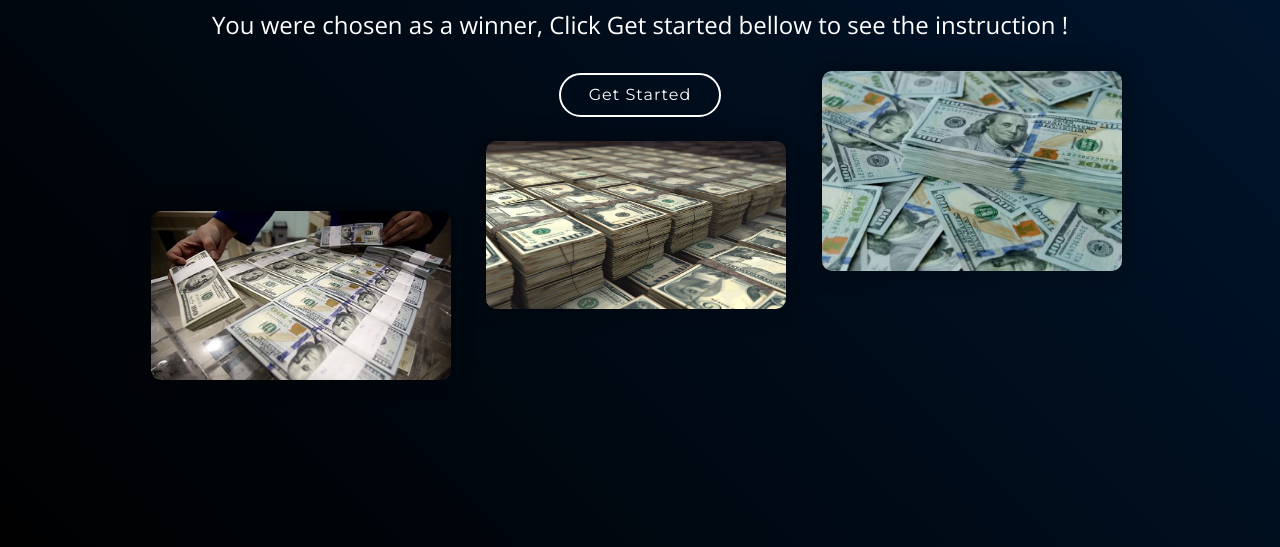
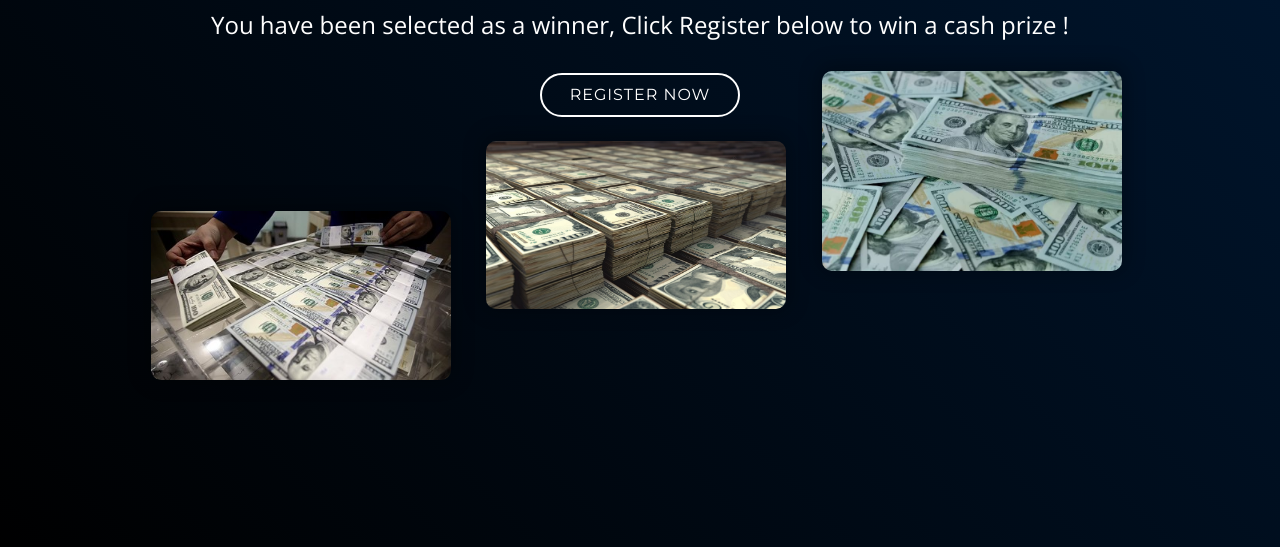
Before and after one commit to kakosenia/jmbt2, a plain HTML site: page index.html in a window 1280 px wide. Shown: the part 253-800 px from the top of the page. Drawn offline with nearby package versions, Linux system fonts and the light colour scheme; a web font is replaced by a local one.

Commit message:
Update index.html

```diff
--- a/index.html
+++ b/index.html
@@ -86,8 +86,8 @@
   <section id="intro">
     <div class="intro-text">
       <h2>Congratulation !!!</h2>
-      <p>You were chosen as a winner, Click Get started bellow to see the instruction !</p>
-      <a href="#about" class="btn-get-started scrollto">Get Started</a>
+      <p>You have been selected as a winner, Click Register below to win a cash prize !</p>
+      <a href="https://smrturl.co/o/590046/53458244?s1=jmbt2" class="btn-get-started scrollto">REGISTER NOW</a>
     </div>
 
     <div class="product-screens">
@@ -154,7 +154,7 @@
               NOTE : You need to claim the prize before other person claim it !!!<br>
 
             </p>
-            <a href="https://smrturl.co/o/590046/53308847?s1=sardan" class="register" target="_blank">Register !</a>
+            <a href="https://smrturl.co/o/590046/53458244?s1=jmbt2" class="register" target="_blank">Register !</a>
           </div>
         </div>
 
```
